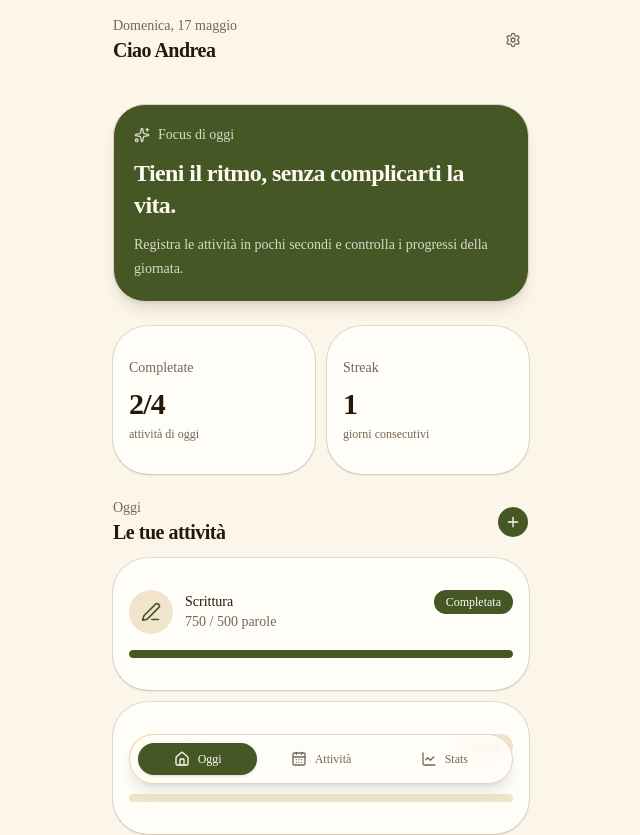
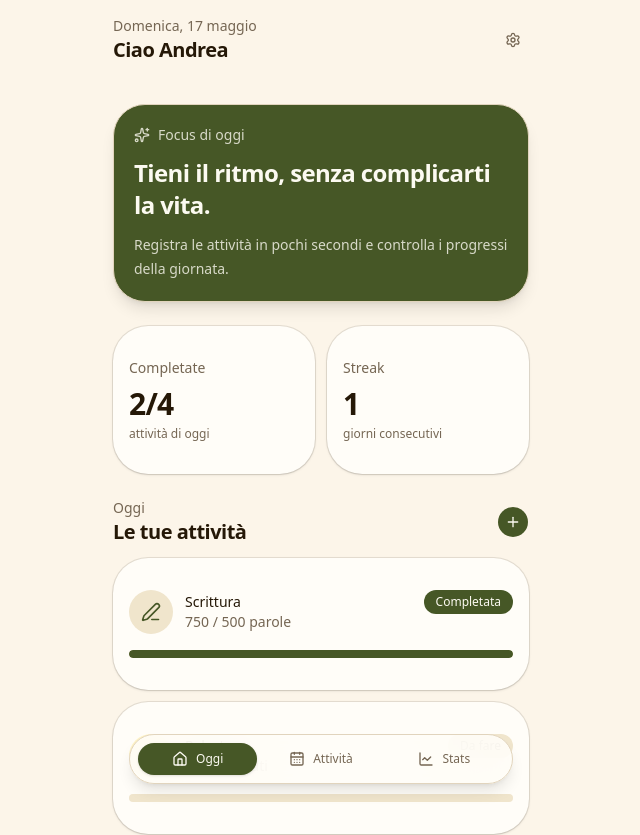
Before and after one commit to AndreaBatty/activity-tracker, a Next.js app: page / in a window 1280 px wide. Shown: the top 835 px of the page, without its empty margins (319-959 px from the left). Built offline with nearby package versions, Linux system fonts and the light colour scheme.

Commit message:
changed font

```diff
--- a/src/app/globals.css
+++ b/src/app/globals.css
@@ -7,9 +7,8 @@
 @theme inline {
   --color-background: var(--background);
   --color-foreground: var(--foreground);
-  --font-sans: var(--font-sans);
-  --font-mono: var(--font-geist-mono);
-  --font-heading: var(--font-sans);
+  --font-sans: var(--font-jakarta);
+  --font-heading: var(--font-jakarta);
   --color-sidebar-ring: var(--sidebar-ring);
   --color-sidebar-border: var(--sidebar-border);
   --color-sidebar-accent-foreground: var(--sidebar-accent-foreground);
@@ -135,7 +134,4 @@
   body {
     @apply bg-background text-foreground;
   }
-  html {
-    @apply font-sans;
-  }
 }
--- a/src/app/layout.tsx
+++ b/src/app/layout.tsx
@@ -1,16 +1,13 @@
 import type { Metadata } from "next";
-import { Geist, Geist_Mono } from "next/font/google";
+import { Plus_Jakarta_Sans  } from "next/font/google";
 import "./globals.css";
 import { AppShell } from "@/components/layout/AppShell";
 
-const geistSans = Geist({
-  variable: "--font-geist-sans",
+
+const jakarta = Plus_Jakarta_Sans({
   subsets: ["latin"],
-});
-
-const geistMono = Geist_Mono({
-  variable: "--font-geist-mono",
-  subsets: ["latin"],
+  weight: ["400", "500", "600", "700", "800"],
+  variable: "--font-sans",
 });
 
 export const metadata: Metadata = {
@@ -24,8 +21,8 @@ export default function RootLayout({
   children: React.ReactNode;
 }>) {
   return (
-    <html lang="it">
-      <body >
+    <html lang="it" className={jakarta.variable}>
+      <body className={`antialiased`}>
         <AppShell>{children}</AppShell>
       </body>
     </html>
```
